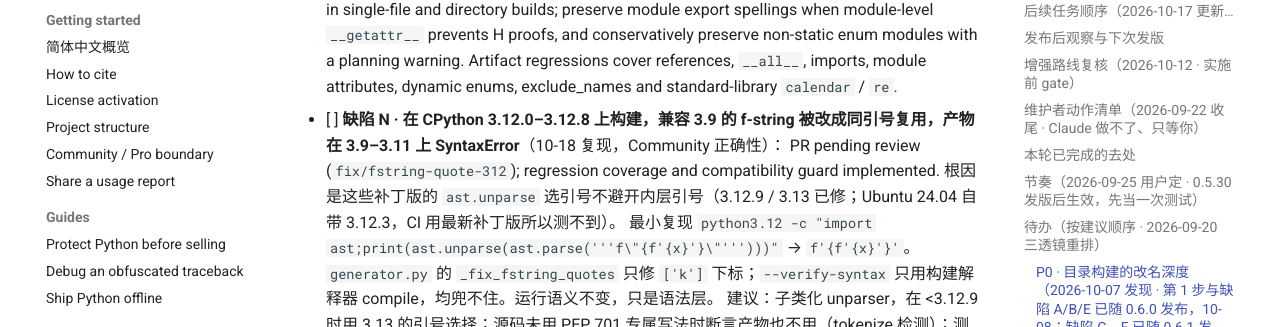
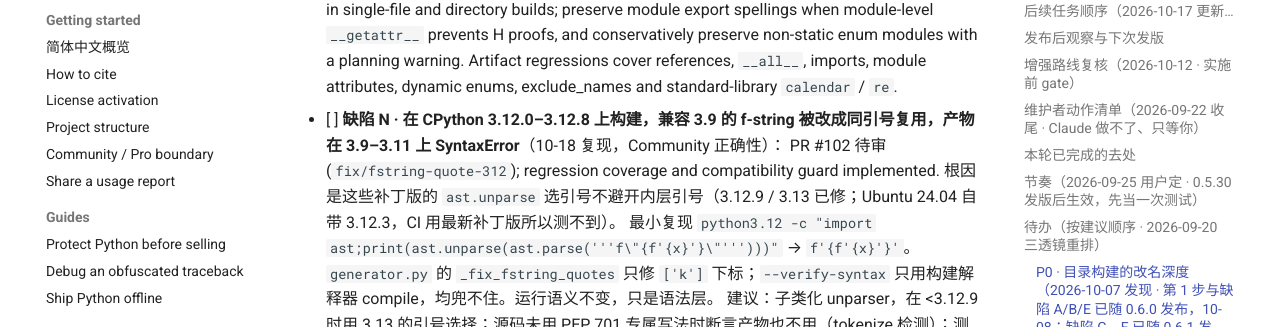
Before and after one commit to zhurong2020/pyobfus, an MkDocs documentation site: the page built from docs/TODO.md, in a window 1280 px wide and 900 px high, scrolled down 8511 px. Shown: the part 124-451 px from the top of the window. Built offline with MkDocs 1.6.1 and Material for MkDocs 9.7.7, drawn with Linux system fonts in a browser that asks for light colours; comment, search, counter and statistics services are not loaded.

Commit message:
docs: record defect N draft PR 102 for review
Keep the defect open until maintainer review and merge approval.

Co-Authored-By: Codex CLI

```diff
--- a/docs/TODO.md
+++ b/docs/TODO.md
@@ -223,7 +223,7 @@ provenance 项收拢为**一条主线抬为 P0**；**明确不追** PyArmor 的
       preserve module export spellings when module-level `__getattr__` prevents H proofs, and conservatively preserve non-static enum modules with a planning warning.
       Artifact regressions cover references, `__all__`, imports, module attributes, dynamic enums, exclude_names and standard-library `calendar` / `re`.
 - [ ] **缺陷 N · 在 CPython 3.12.0–3.12.8 上构建，兼容 3.9 的 f-string 被改成同引号复用，产物在 3.9–3.11 上 SyntaxError**（10-18 复现，Community 正确性）：
-      PR pending review (`fix/fstring-quote-312`); regression coverage and compatibility guard implemented.
+      PR #102 待审 (`fix/fstring-quote-312`); regression coverage and compatibility guard implemented.
       根因是这些补丁版的 `ast.unparse` 选引号不避开内层引号（3.12.9 / 3.13 已修；Ubuntu 24.04 自带 3.12.3，CI 用最新补丁版所以测不到）。
       最小复现 `python3.12 -c "import ast;print(ast.unparse(ast.parse('''f\"{f'{x}'}\"''')))"` → `f'{f'{x}'}'`。
       `generator.py` 的 `_fix_fstring_quotes` 只修 `['k']` 下标；`--verify-syntax` 只用构建解释器 compile，均兜不住。运行语义不变，只是语法层。
```
